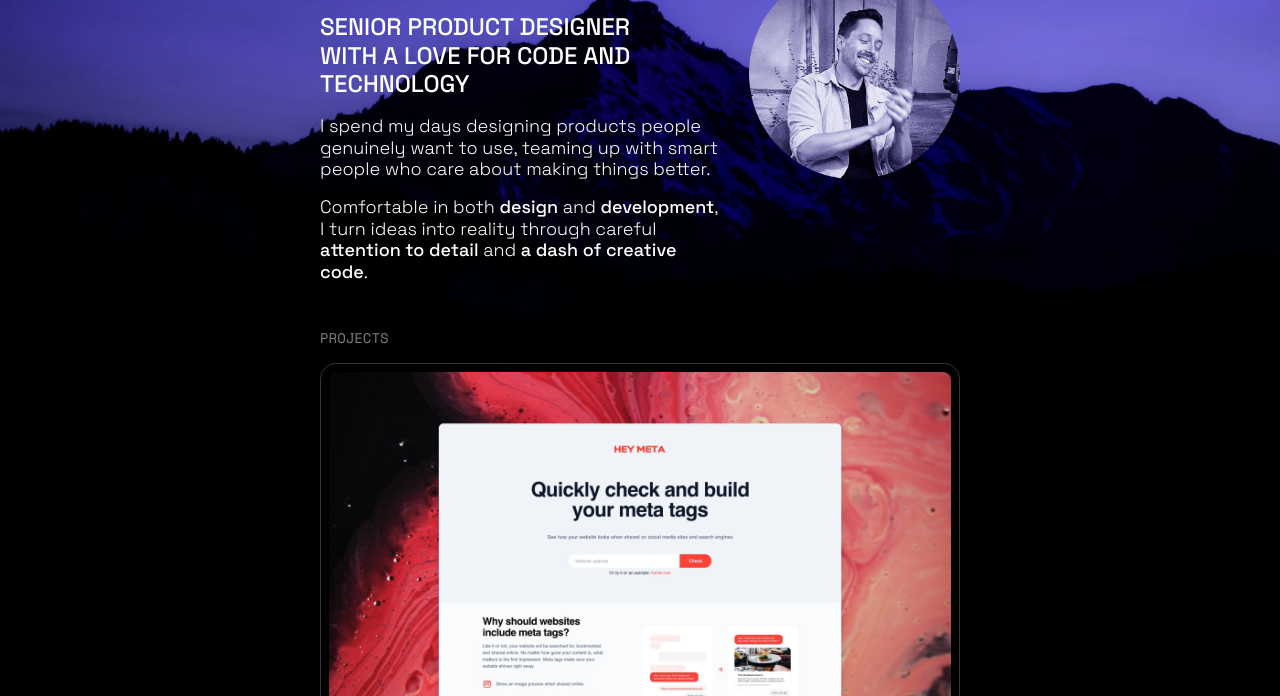
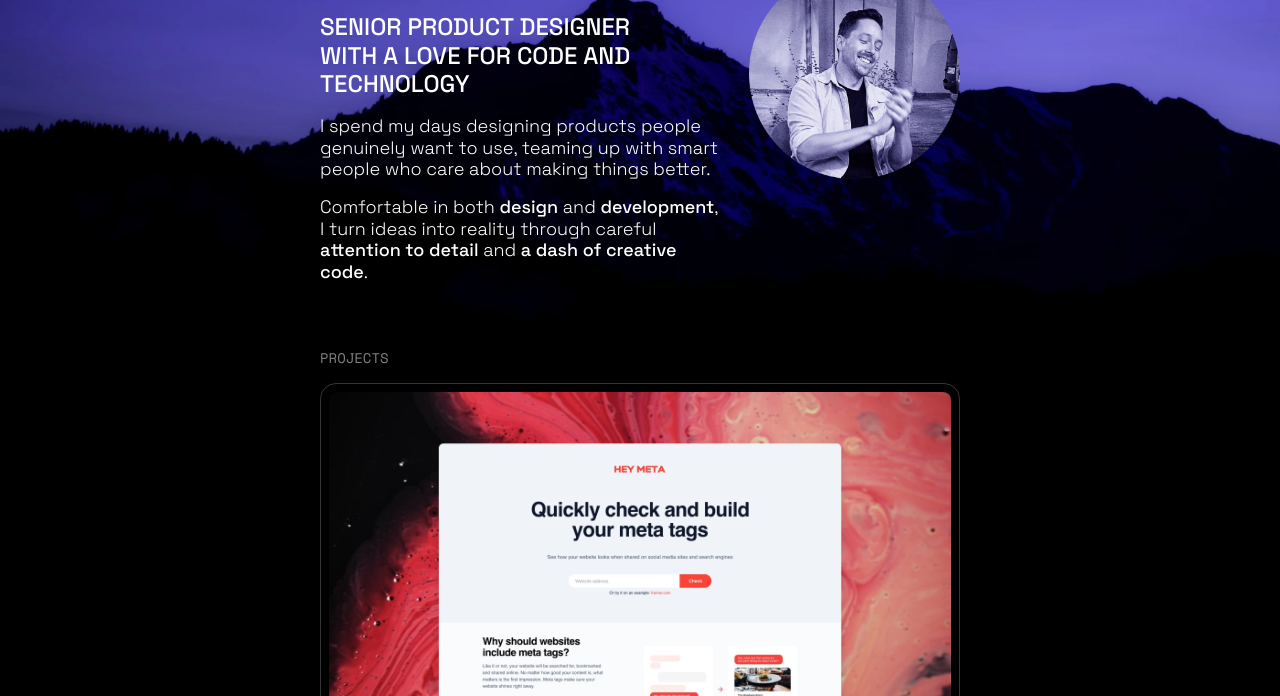
Before and after one commit to curiousigor/igorstumberger.com, an Astro site: page / in a window 1280 px wide. Shown: the part 104-800 px from the top of the page. Built offline with nearby package versions, Linux system fonts and the light colour scheme; Astro itself is replaced by a stand-in of ours.

Commit message:
Add 20px spacing between homepage sections

```diff
--- a/src/styles/global.css
+++ b/src/styles/global.css
@@ -85,6 +85,9 @@ img {
   max-width: 43em;
   margin: 0 auto;
   padding: 48px 0;
+  display: flex;
+  flex-direction: column;
+  gap: 20px;
   animation: fade-in 0.6s ease both;
 }
 
```
